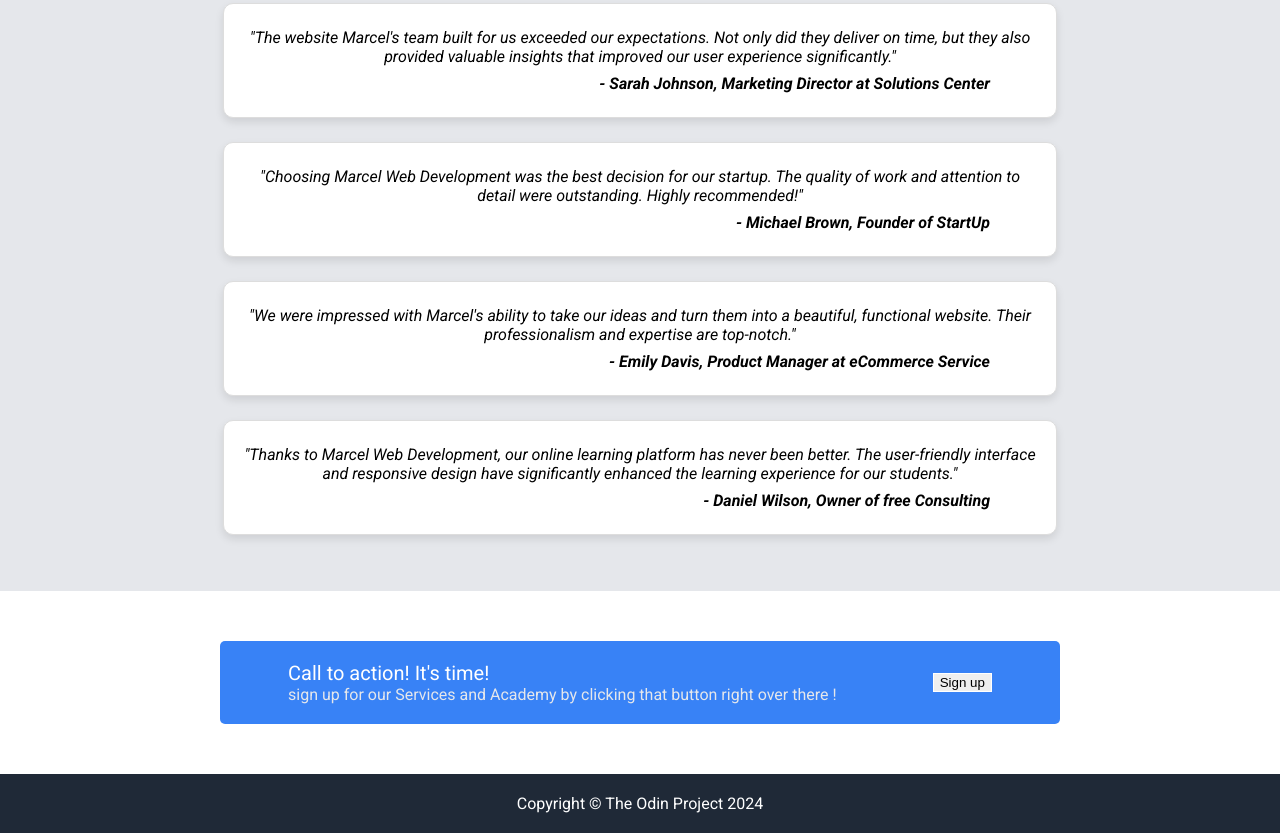
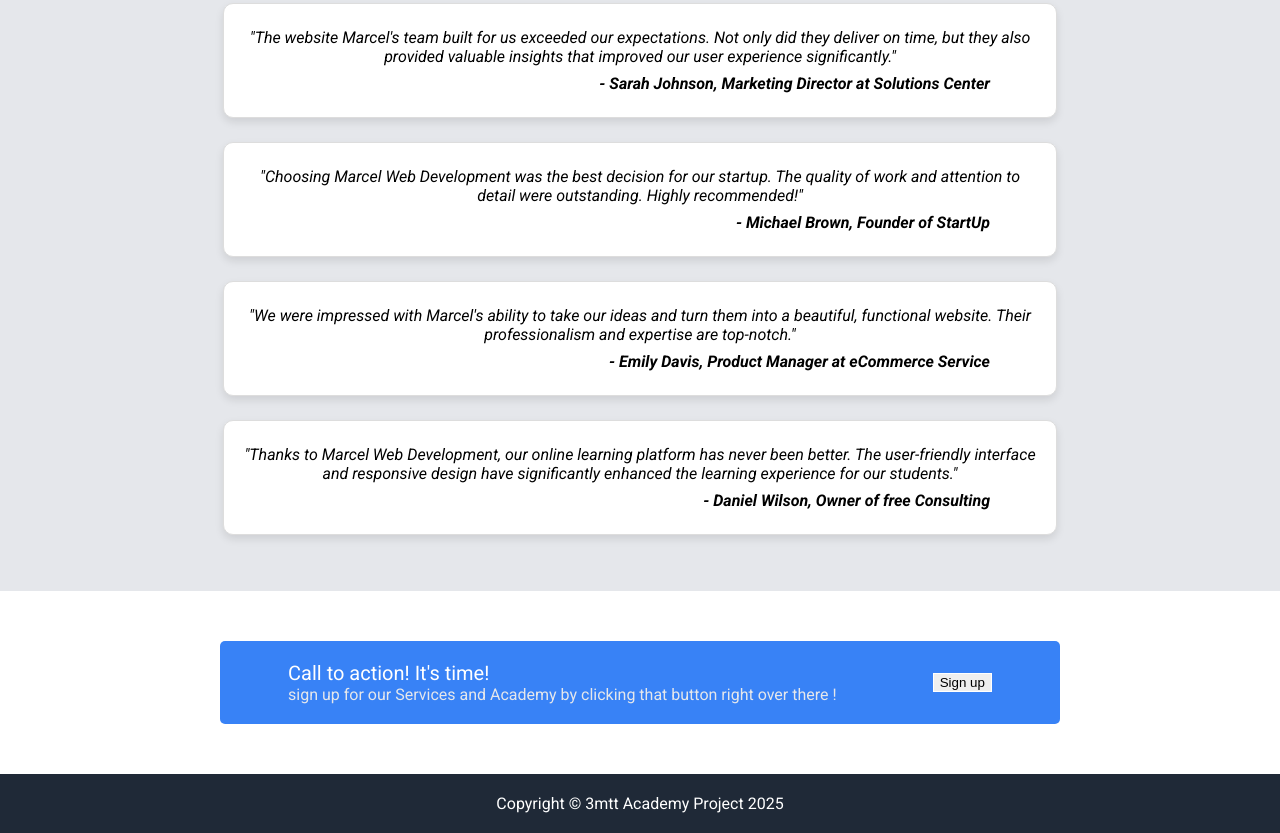
Before and after one commit to Edehify/Landing-Page, a plain HTML site: page index.html in a window 1280 px wide. Shown: the part 1128-1961 px from the top of the page. Drawn offline with Linux system fonts and the light colour scheme.

```diff
--- a/index.html
+++ b/index.html
@@ -91,7 +91,7 @@
                  </div>
             </section>
             <div class="footer">
-                <p class="copyright">Copyright &#169 The Odin Project 2024</p>
+                <p class="copyright">Copyright &#169 3mtt Academy Project 2025</p>
             </div>
 
     </body>
```
